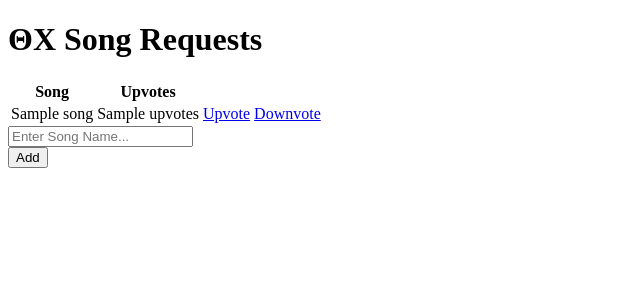
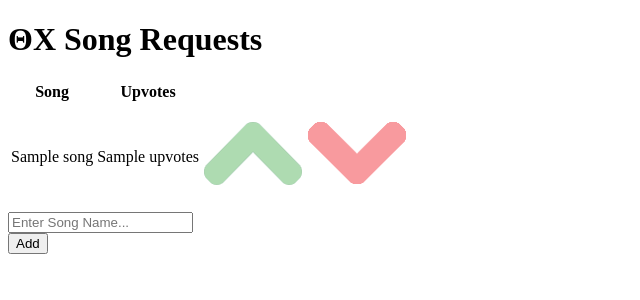
Before and after one commit to camerondutra/ThetaChiSongRequest, a Flask app: template templates/vote.html in a window 1280 px wide. Shown: the top 300 px of the page, without its empty margins (0-640 px from the left). Run offline with Flask 2, Linux system fonts and the light colour scheme; the template is opened without the code that fills it: most values are stand-ins (such as "Sample title", 1, 10 or a date in 2020).

Commit message:
Added upvote and downvote images along

```diff
--- a/templates/vote.html
+++ b/templates/vote.html
@@ -19,8 +19,8 @@
                 <td class="ui song name">{{name}}</td>
                 <td class="ui song count">{{upvotes}}</td>
                 <!-- <td><a class="ui delete button" href="/delete/{{name}}">Delete</a></td> -->
-                <td><a class="ui upvote button" href="/upvote/{{name}}">Upvote</a></td>
-                <td><a class="ui downvote button" href="/downvote/{{name}}">Downvote</a></td>
+                <td><a class="ui upvote button" href="/upvote/{{name}}"><img alt="upvote" src="/images/Upvote.png"></a></td>
+                <td><a class="ui downvote button" href="/downvote/{{name}}"><img alt="downvote" src="/images/Downvote.png"></a></td>
             </tr>
         </div>
         {% endfor %}
```
Also changed, not shown: images/Downvote.png (added), images/Upvote.png (added), images/facebook.png (added), 2 other files.
